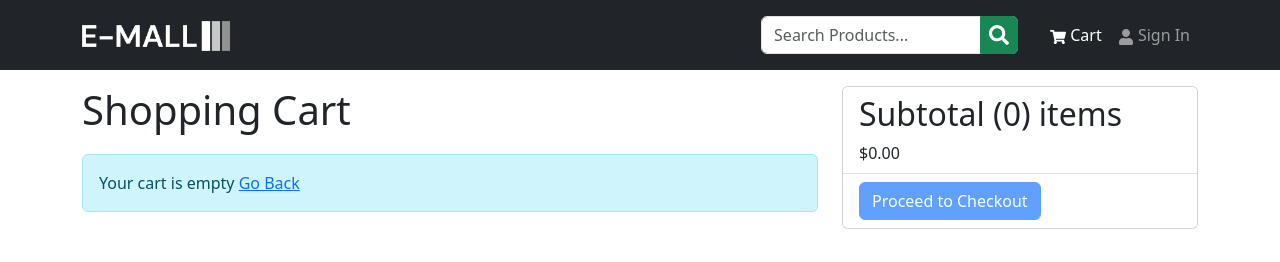
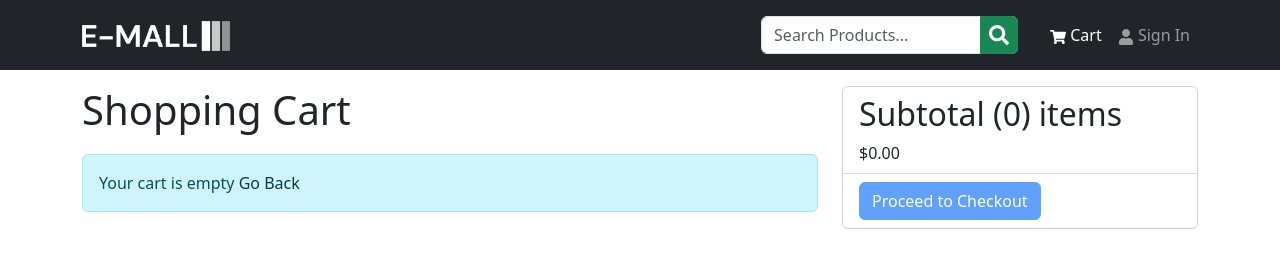
Before and after one commit to arijit-malakar/proshop, a React (Create React App) app in the folder frontend/: page /cart in a window 1280 px wide. Shown: the top 262 px of the page. Built offline with nearby package versions, Linux system fonts and the light colour scheme.

Commit message:
styling fixes for links and buttons

```diff
--- a/frontend/src/assets/styles/index.css
+++ b/frontend/src/assets/styles/index.css
@@ -1,5 +1,20 @@
 main {
   min-height: 80vh;
+}
+
+.btn-primary {
+  background-color: #c40a13;
+  border-color: #c40a13;
+}
+
+.btn-primary:hover {
+  background-color: #89070d;
+  border-color: #89070d;
+}
+
+a {
+  color: #023b4d;
+  text-decoration: none;
 }
 
 .rating span {
```
